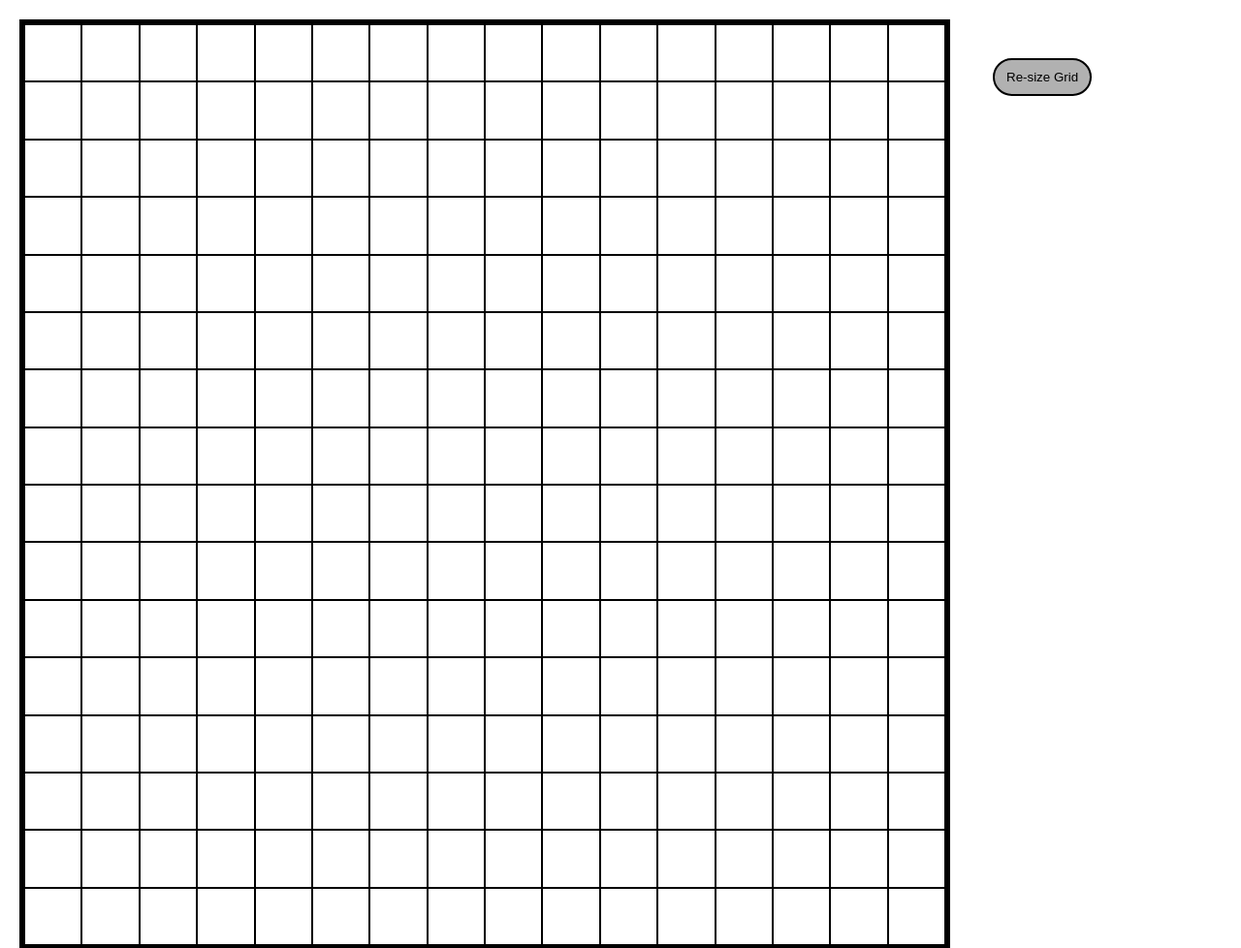
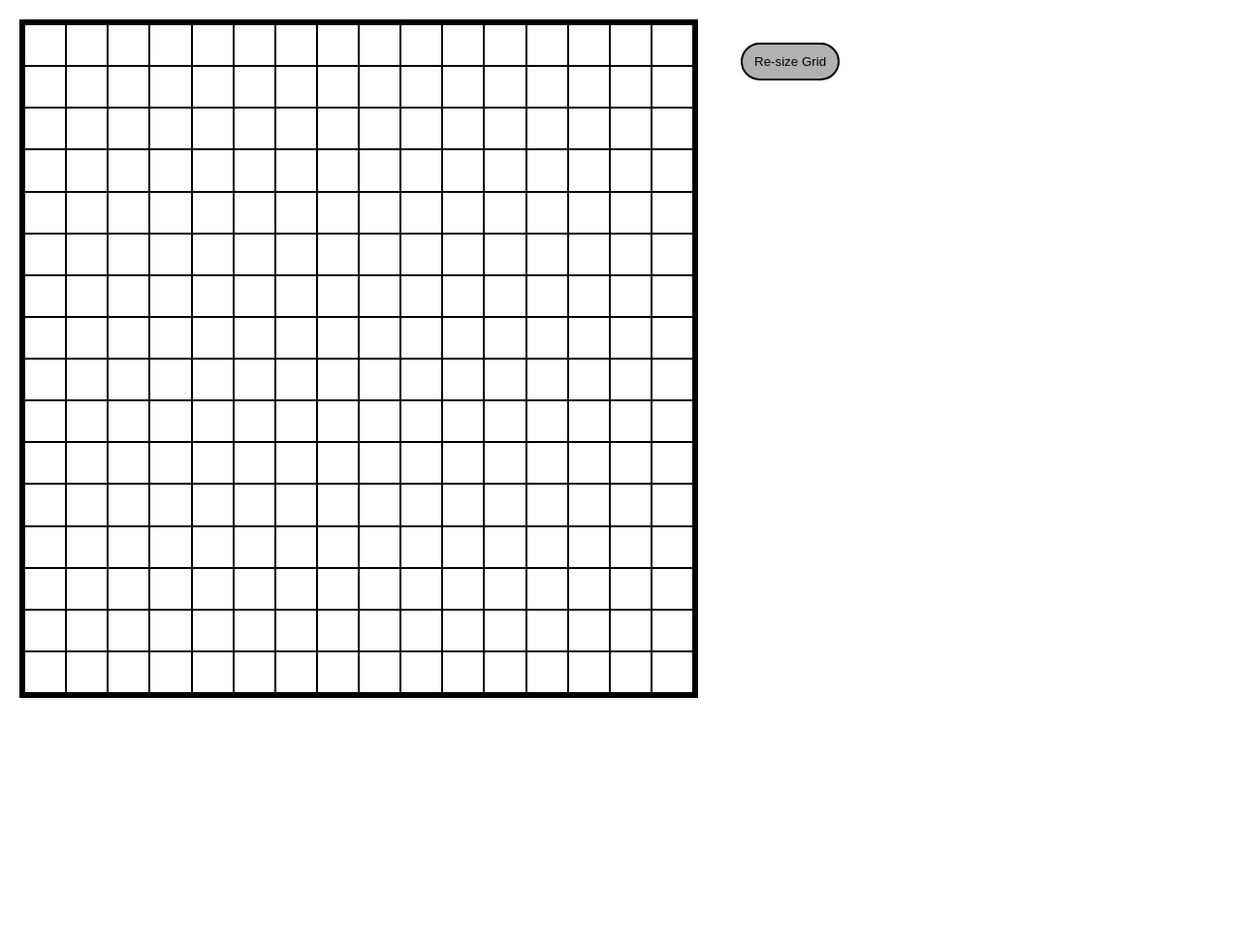
Before and after one commit to skaniaris/SketchPad, a plain HTML site: page index.html in a window 1280 px wide. Shown: the whole page at 97% size. After the commit the page ends 800 px from the top, so only its background shows below. Drawn offline with Linux system fonts and the light colour scheme.

Commit message:
Adjusting the height of the grid so that it fits within the full screen of a browser

```diff
--- a/style.css
+++ b/style.css
@@ -11,8 +11,8 @@
   grid-template-columns: repeat(16, 2fr);
   grid-template-rows: repeat(16, 2fr);
   border: 5px solid black;
-  height: 960px;
-  width: 960px;
+  height: 700px;
+  width: 700px;
 }
 
 .grid-item {
```
